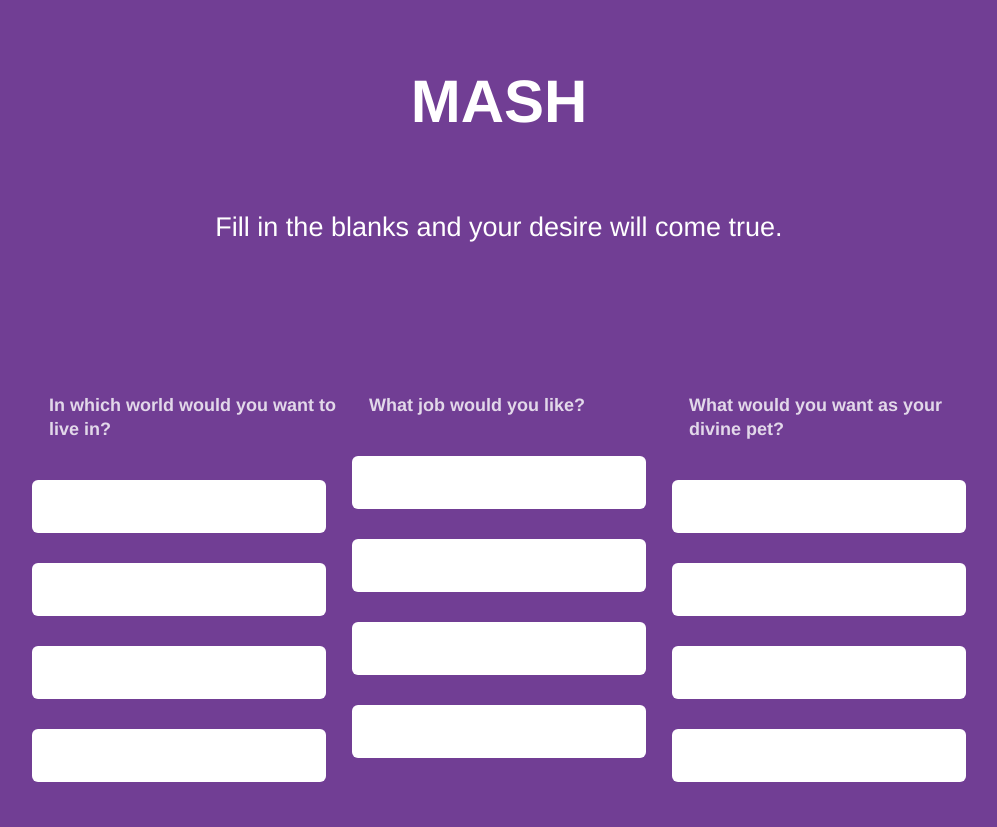
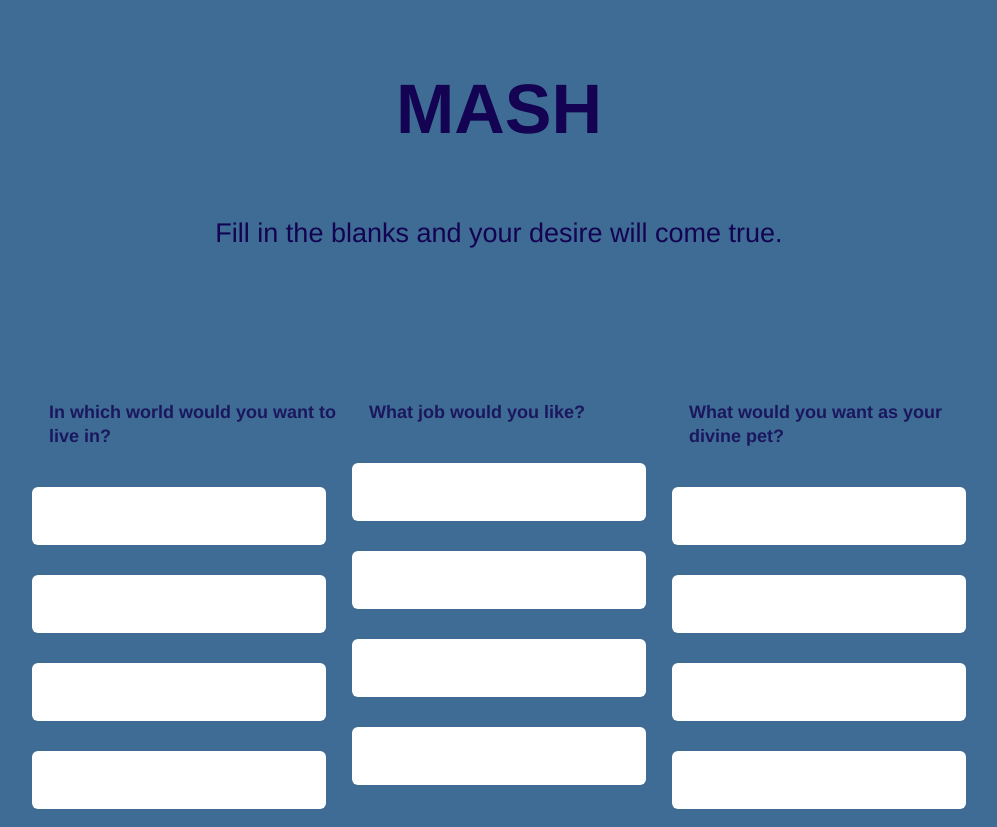
Before and after one commit to Nonkid/MASH-Game, a plain HTML site: page index.html in a window 1280 px wide. Shown: the top 827 px of the page, without its empty margins (141-1138 px from the left). Drawn offline with Linux system fonts and the light colour scheme.

Commit message:
Update style.css

```diff
--- a/style.css
+++ b/style.css
@@ -1,7 +1,7 @@
 /* Body styling */
 body {
-  background: #713e94;
-  color: #fff;
+  background: #3e6c94;
+  color: #130352;
   font-family: Helvetica, Arial;
   font-size: 27px;
   font-weight: 300;
@@ -14,8 +14,8 @@ body {
 
 /* Heading Styles */
 h1 {
-  font-size: 60px;
-  color: #fff;
+  font-size: 70px;
+  color: #130352;
   text-align: center;
 }
 
@@ -65,8 +65,8 @@ h1 {
 .choice-bucket input {
   border: 0;
   border-radius: 6px;
-  color: #713e94;
-  font-size: 18px;
+  color: #130352;
+  font-size: 22px;
   margin: 15px 4%;
   outline: 0;
   padding: 16px 0;
```
